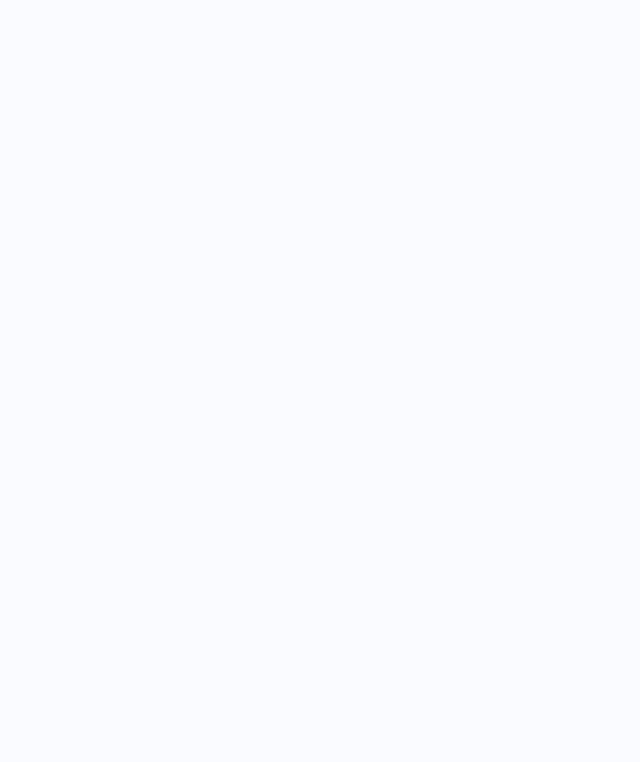
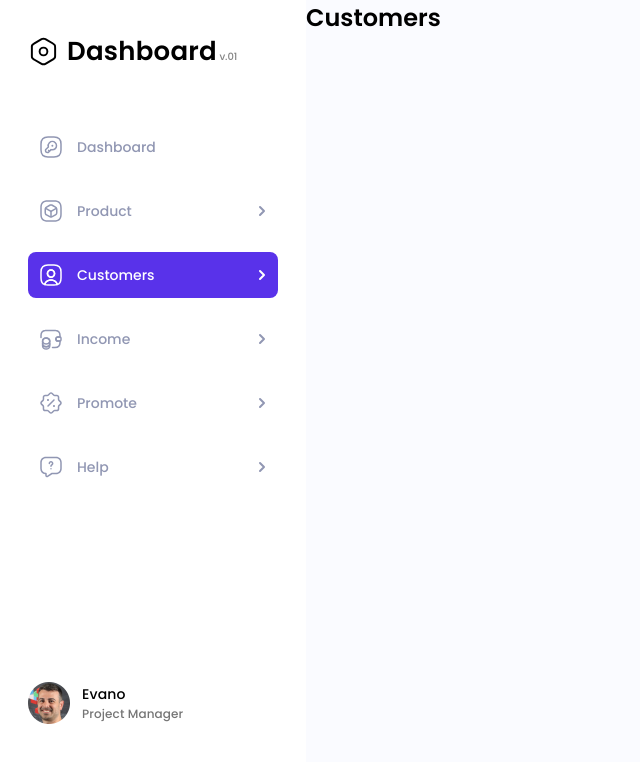
Before and after one commit to nsihor/dashboard_customers, a React (Create React App) app: page /customers in a window 1280 px wide. Shown: the top 762 px of the page, without its empty margins (0-640 px from the left). Built offline with nearby package versions, Linux system fonts and the light colour scheme.

Commit message:
add aside | header

```diff
--- /dev/null
+++ b/src/components/Aside/Aside.jsx
@@ -0,0 +1,20 @@
+import Logo from "../Logo/Logo";
+import MenuLinkList from "../MenuLinkList/MenuLinkList";
+import User from "../User/User";
+import {users} from "../../constants";
+import styles from "./styles.module.scss"
+
+
+const Aside = () => {
+    return (
+        <aside className={styles.aside}>
+            <div className={styles.aside__top}>
+                <Logo/>
+                <MenuLinkList/>
+            </div>
+            <User user={users[0]}/>
+        </aside>
+    )
+}
+
+export default Aside
--- /dev/null
+++ b/src/components/Aside/styles.module.scss
@@ -0,0 +1,16 @@
+.aside {
+  display: flex;
+  flex-direction: column;
+  justify-content: space-between;
+
+  width: 306px;
+  min-height: 100vh;
+  padding: 32px 28px 76px;
+  background-color: var(--bg-color-w);
+
+  &__top{
+    display: flex;
+    flex-direction: column;
+    gap: 53px;
+  }
+}
--- /dev/null
+++ b/src/components/Header/Header.jsx
@@ -0,0 +1,25 @@
+import Logo from "../Logo/Logo";
+import {useState} from "react";
+import styles from "./styles.module.scss"
+import menuSvg from "../../images/svg/burger-menu.svg"
+import closeSvg from "../../images/svg/close.svg"
+import MobMenu from "../MobMenu/MobMenu";
+
+const Header = () => {
+    const [isMenuOpen, setIsMenuOpen] = useState(false);
+    const svg = isMenuOpen ? `${closeSvg}#close` : `${menuSvg}#burger`;
+
+    return (
+        <>
+            <header className={styles.header}>
+                <Logo/>
+                <svg className={styles.header__svg} onClick={() => setIsMenuOpen(ps => !ps)}>
+                    <use xlinkHref={svg}></use>
+                </svg>
+            </header>
+            {isMenuOpen && <MobMenu/>}
+        </>
+    )
+}
+
+export default Header;
--- /dev/null
+++ b/src/components/Header/styles.module.scss
@@ -0,0 +1,13 @@
+.header {
+  display: flex;
+  align-items: center;
+  justify-content: space-between;
+
+  padding: 8px 16px;
+  background-color: var(--bg-color-w);
+
+  &__svg{
+    width: 35px;
+    height: 35px;
+  }
+}
--- a/src/components/Layout/Layout.jsx
+++ b/src/components/Layout/Layout.jsx
@@ -1,6 +1,26 @@
+import {useEffect, useState} from "react";
+import {Outlet} from "react-router-dom";
+import Header from "../Header/Header";
+import Aside from "../Aside/Aside";
+import styles from "./styles.module.scss"
+
 const Layout = () => {
+    const [isMobile, setIsMobile] = useState(false)
+
+    useEffect(() => {
+        const handleResize = () => window.innerWidth >= 992 ? setIsMobile(false) : setIsMobile(true);
+        handleResize();
+
+        window.addEventListener('resize', handleResize);
+
+        return () => window.removeEventListener('resize', handleResize);
+    }, []);
+
     return (
-        <header></header>
+        <div className={styles.container}>
+            {isMobile ? <Header/> : <Aside/>}
+            <Outlet />
+        </div>
     )
 }
 
--- /dev/null
+++ b/src/components/Layout/styles.module.scss
@@ -0,0 +1,6 @@
+.container {
+
+  @media screen and (min-width: 992px) {
+    display: flex;
+  }
+}
--- /dev/null
+++ b/src/components/MobMenu/MobMenu.jsx
@@ -0,0 +1,15 @@
+import styles from "./styles.module.scss"
+import MenuLinkList from "../MenuLinkList/MenuLinkList";
+import User from "../User/User";
+import {users} from "../../constants";
+
+const MobMenu = () => {
+    return (
+        <div className={styles.container}>
+            <MenuLinkList/>
+            <User user={users[0]}/>
+        </div>
+    )
+}
+
+export default MobMenu;
--- /dev/null
+++ b/src/components/MobMenu/styles.module.scss
@@ -0,0 +1,15 @@
+.container {
+  position: absolute;
+  top: 55px;
+  left: 0;
+  right: 0;
+  bottom: 0;
+
+  display: flex;
+  flex-direction: column;
+  justify-content: space-between;
+  gap: 16px;
+
+  background-color: var(--bg-color-w);
+  padding: 32px 16px;
+}
--- a/src/index.scss
+++ b/src/index.scss
@@ -65,4 +65,5 @@ body {
   font-weight: 500;
   color: var(--text-color);
   background-color: var(--bg-color-l);
+  margin: 0;
 }
--- a/src/pages/Main.jsx
+++ b/src/pages/Main.jsx
@@ -1,16 +1,6 @@
-import Logo from "../components/Logo/Logo";
-import MenuLink from "../components/MenuLink/MenuLink";
-import MenuLinkList from "../components/MenuLinkList/MenuLinkList";
-import User from "../components/User/User";
-import {users} from "../constants";
-import Greeting from "../components/Greeting/Greeting";
-
 const Main = () => (
     <div>
-        <Logo/>
-        <MenuLinkList/>
-        <User user={users[0]}/>
-        <Greeting name={users[0].name}/>
+        <h2>Dashboard</h2>
     </div>
 )
 
```
Also changed, not shown: src/images/svg/burger-menu.svg (added), src/images/svg/close.svg (added).
